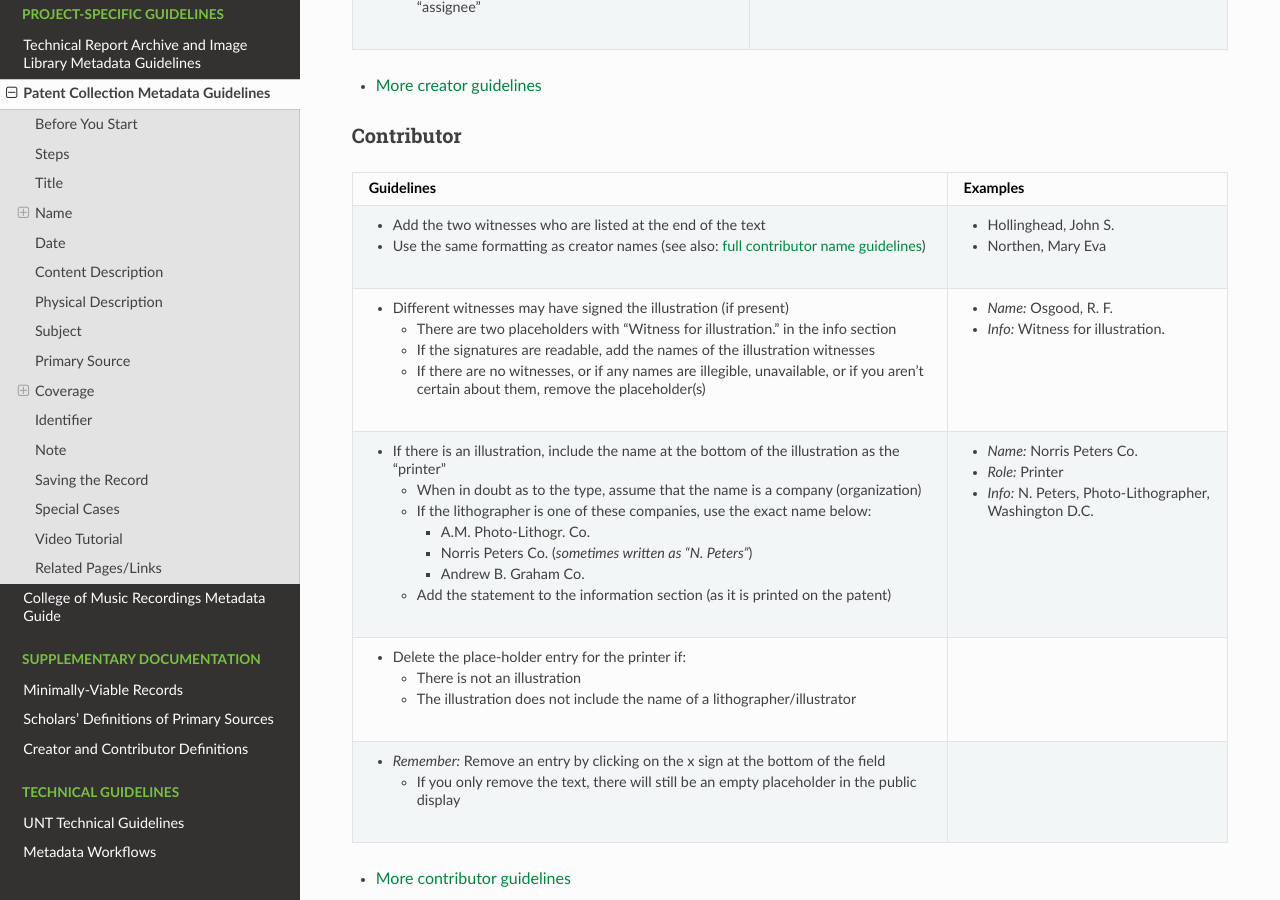
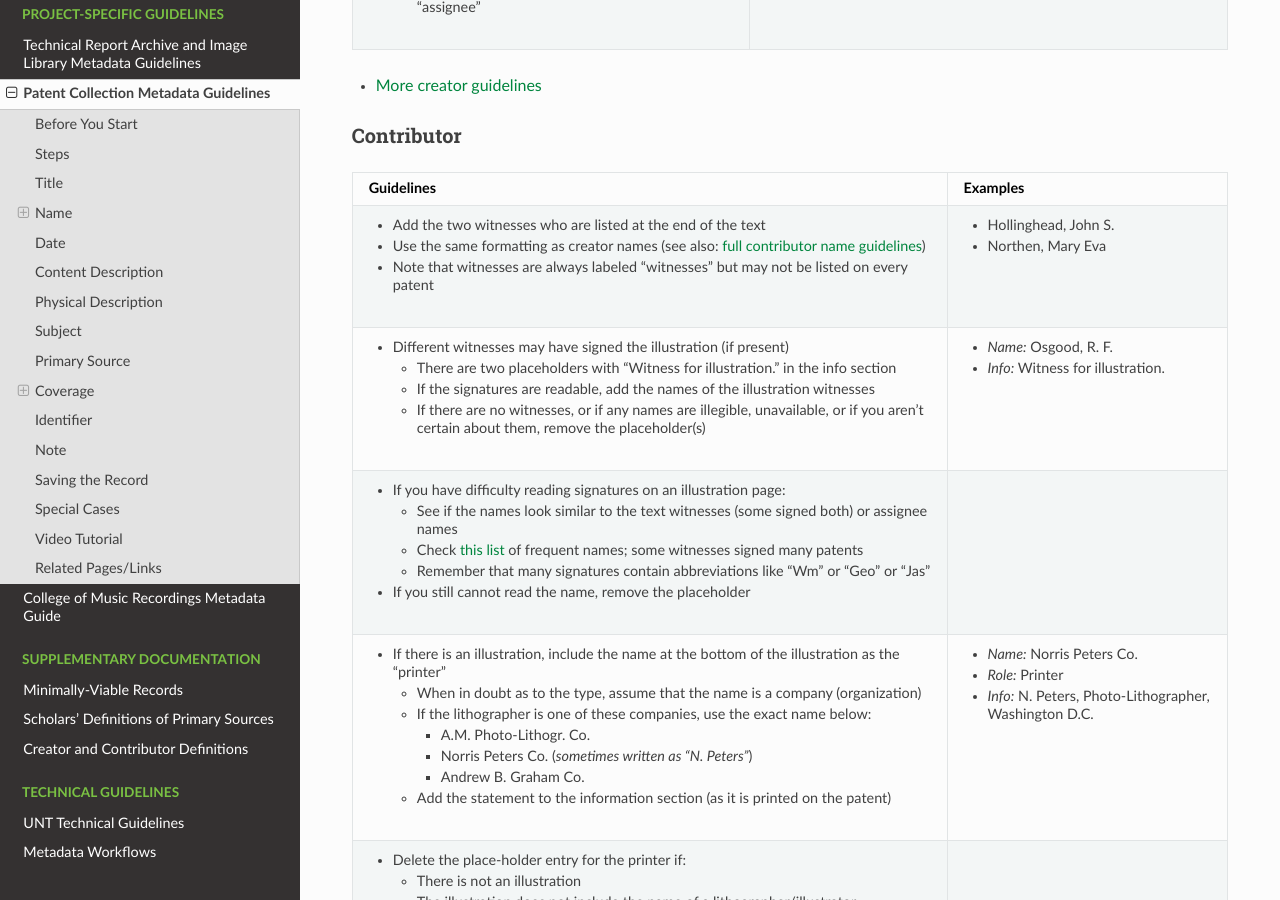
Before and after one commit to unt-libraries/untl-metadata-documentation, a Sphinx documentation site: the page built from docs/guides/patent.rst, in a window 1280 px wide and 900 px high, scrolled down 3270 px. Built offline with Sphinx 7.4.7 and the Read the Docs theme 2.0.0, drawn with Linux system fonts in a browser that asks for light colours.

Commit message:
Update patent.rst
Add suggestions for contributor names

```diff
--- a/docs/guides/patent.rst
+++ b/docs/guides/patent.rst
@@ -207,51 +207,49 @@ Creator
 Contributor
 -----------
 
-+-------------------------------------------------------------------+-------------------------------------------+
-|**Guidelines**                                                     |**Examples**                               |
-+===================================================================+===========================================+
-|-   Add the two witnesses who are listed at the end of the text    |-   Hollinghead, John S.                   |
-|-   Use the same formatting as creator names (see also:            |-   Northen, Mary Eva                      |
-|    :doc:`full contributor name guidelines </fields/contributor>`) |                                           |
-+-------------------------------------------------------------------+-------------------------------------------+
-|-   Different witnesses may have signed the illustration (if       |-   *Name:* Osgood, R. F.                  |
-|    present)                                                       |                                           |
-|                                                                   |-   *Info:* Witness for illustration.      |
-|    -   There are two placeholders with "Witness for illustration."|                                           |
-|        in the info section                                        |                                           |
-|    -   If the signatures are readable, add the names of the       |                                           |
-|        illustration witnesses                                     |                                           |
-|    -   If there are no witnesses, or if any names are illegible,  |                                           |
-|        unavailable, or if you aren't certain about them, remove   |                                           |
-|        the placeholder(s)                                         |                                           |
-+-------------------------------------------------------------------+-------------------------------------------+
-|-   If there is an illustration, include the name at the bottom of |-  *Name:* Norris Peters Co.               |
-|    the illustration as the "printer"                              |                                           |
-|                                                                   |-  *Role:* Printer                         |
-|    -   When in doubt as to the type, assume that the name is a    |                                           |
-|        company (organization)                                     |-  *Info:* N. Peters, Photo-Lithographer,  |
-|    -   If the lithographer is one of these companies, use the     |   Washington D.C.                         |
-|        exact name below:                                          |                                           |
-|                                                                   |                                           |
-|        -   A.M. Photo-Lithogr. Co.                                |                                           |
-|        -   Norris Peters Co. (*sometimes written as "N. Peters"*) |                                           |
-|        -   Andrew B. Graham Co.                                   |                                           |
-|                                                                   |                                           |
-|    -   Add the statement to the information section (as it is     |                                           |
-|        printed on the patent)                                     |                                           |
-+-------------------------------------------------------------------+-------------------------------------------+
-|-  Delete the place-holder entry for the printer if:               |                                           |
-|                                                                   |                                           |
-|   -   There is not an illustration                                |                                           |
-|   -   The illustration does not include the name of a             |                                           |
-|       lithographer/illustrator                                    |                                           |
-+-------------------------------------------------------------------+-------------------------------------------+
-|-   *Remember:* Remove an entry by clicking on the x sign at the   |                                           |
-|    bottom of the field                                            |                                           |
-|                                                                   |                                           |
-|    -   If you only remove the text, there will still be an empty  |                                           |
-|        placeholder in the public display                          |                                           |
-+-------------------------------------------------------------------+-------------------------------------------+
++-------------------------------------------------------------------------------------------------------------------------------------------------------------------+-------------------------------------------+
+|**Guidelines**                                                                                                                                                     |**Examples**                               |
++===================================================================================================================================================================+===========================================+
+|-   Add the two witnesses who are listed at the end of the text                                                                                                    |-   Hollinghead, John S.                   |
+|-   Use the same formatting as creator names (see also: :doc:`full contributor name guidelines </fields/contributor>`)                                             |-   Northen, Mary Eva                      |
+|-   Note that witnesses are always labeled "witnesses" but may not be listed on every patent                                                                       |                                           |
++-------------------------------------------------------------------------------------------------------------------------------------------------------------------+-------------------------------------------+
+|-   Different witnesses may have signed the illustration (if present)                                                                                              |-   *Name:* Osgood, R. F.                  |
+|                                                                                                                                                                   |-   *Info:* Witness for illustration.      |
+|    -   There are two placeholders with "Witness for illustration." in the info section                                                                            |                                           |
+|    -   If the signatures are readable, add the names of the illustration witnesses                                                                                |                                           |
+|    -   If there are no witnesses, or if any names are illegible, unavailable, or if you aren't certain about them, remove the placeholder(s)                      |                                           |
++-------------------------------------------------------------------------------------------------------------------------------------------------------------------+-------------------------------------------+
+|-   If you have difficulty reading signatures on an illustration page:                                                                                             |                                           |
+|                                                                                                                                                                   |                                           |
+|    -   See if the names look similar to the text witnesses (some signed both) or  assignee names                                                                  |                                           |
+|    -   Check `this list                                                                                                                                           |                                           |
+|        <https://edit.texashistory.unt.edu/facet/?fq=untl_collection%3ATXPT&t=dc_contributor_facet&qualifier=dc_contributor.wit_facet&prefix=&facet_sort=count>`_  |                                           |
+|        of frequent names; some witnesses signed many patents                                                                                                      |                                           |
+|    -   Remember that many signatures contain abbreviations like "Wm" or "Geo" or "Jas"                                                                            |                                           |
+|                                                                                                                                                                   |                                           |
+|-   If you still cannot read the name, remove the placeholder                                                                                                      |                                           |
++-------------------------------------------------------------------------------------------------------------------------------------------------------------------+-------------------------------------------+
+|-   If there is an illustration, include the name at the bottom of the illustration as the "printer"                                                               |-  *Name:* Norris Peters Co.               |
+|                                                                                                                                                                   |-  *Role:* Printer                         |
+|    -   When in doubt as to the type, assume that the name is a company (organization)                                                                             |-  *Info:* N. Peters, Photo-Lithographer,  |
+|    -   If the lithographer is one of these companies, use the exact name below:                                                                                   |   Washington D.C.                         |
+|                                                                                                                                                                   |                                           |
+|        -   A.M. Photo-Lithogr. Co.                                                                                                                                |                                           |
+|        -   Norris Peters Co. (*sometimes written as "N. Peters"*)                                                                                                 |                                           |
+|        -   Andrew B. Graham Co.                                                                                                                                   |                                           |
+|                                                                                                                                                                   |                                           |
+|    -   Add the statement to the information section (as it is printed on the patent)                                                                              |                                           |
++-------------------------------------------------------------------------------------------------------------------------------------------------------------------+-------------------------------------------+
+|-  Delete the place-holder entry for the printer if:                                                                                                               |                                           |
+|                                                                                                                                                                   |                                           |
+|   -   There is not an illustration                                                                                                                                |                                           |
+|   -   The illustration does not include the name of a lithographer/illustrator                                                                                    |                                           |
++-------------------------------------------------------------------------------------------------------------------------------------------------------------------+-------------------------------------------+
+|-   *Remember:* Remove an entry by clicking on the x sign at the bottom of the field                                                                               |                                           |
+|                                                                                                                                                                   |                                           |
+|    -   If you only remove the text, there will still be an empty placeholder in the public display                                                                |                                           |
++-------------------------------------------------------------------------------------------------------------------------------------------------------------------+-------------------------------------------+
 
 *   :doc:`More contributor guidelines </fields/contributor>`
 
```
